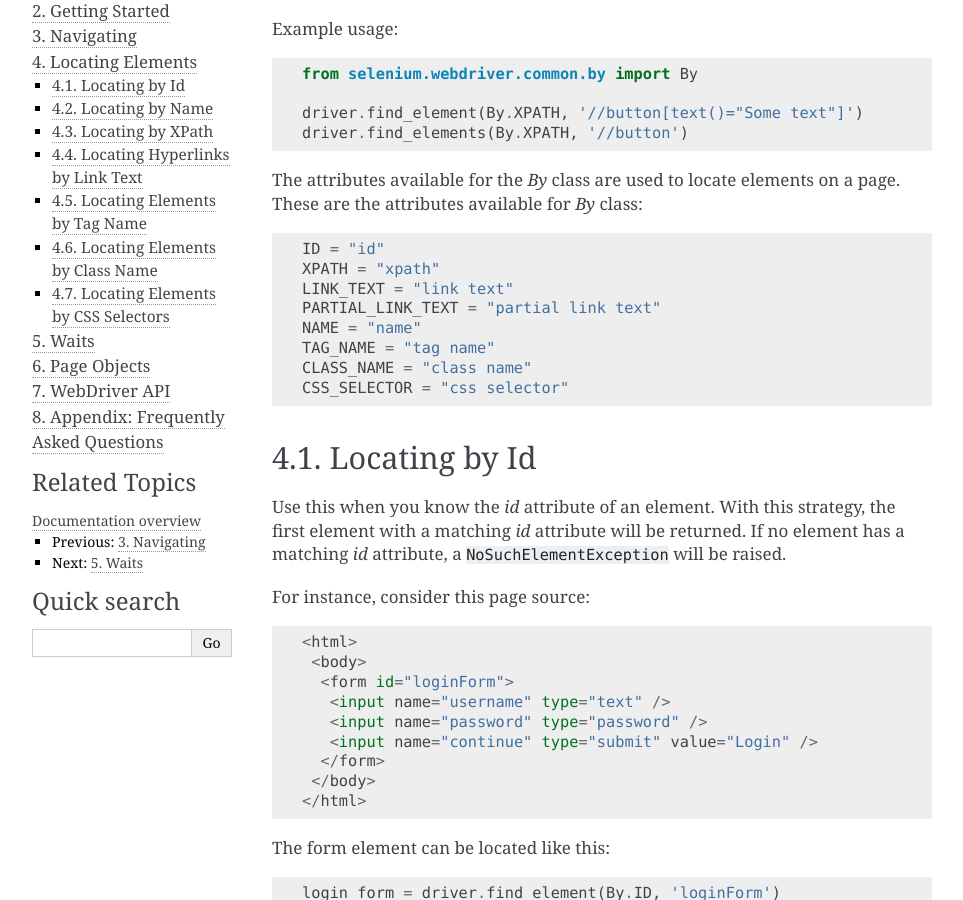
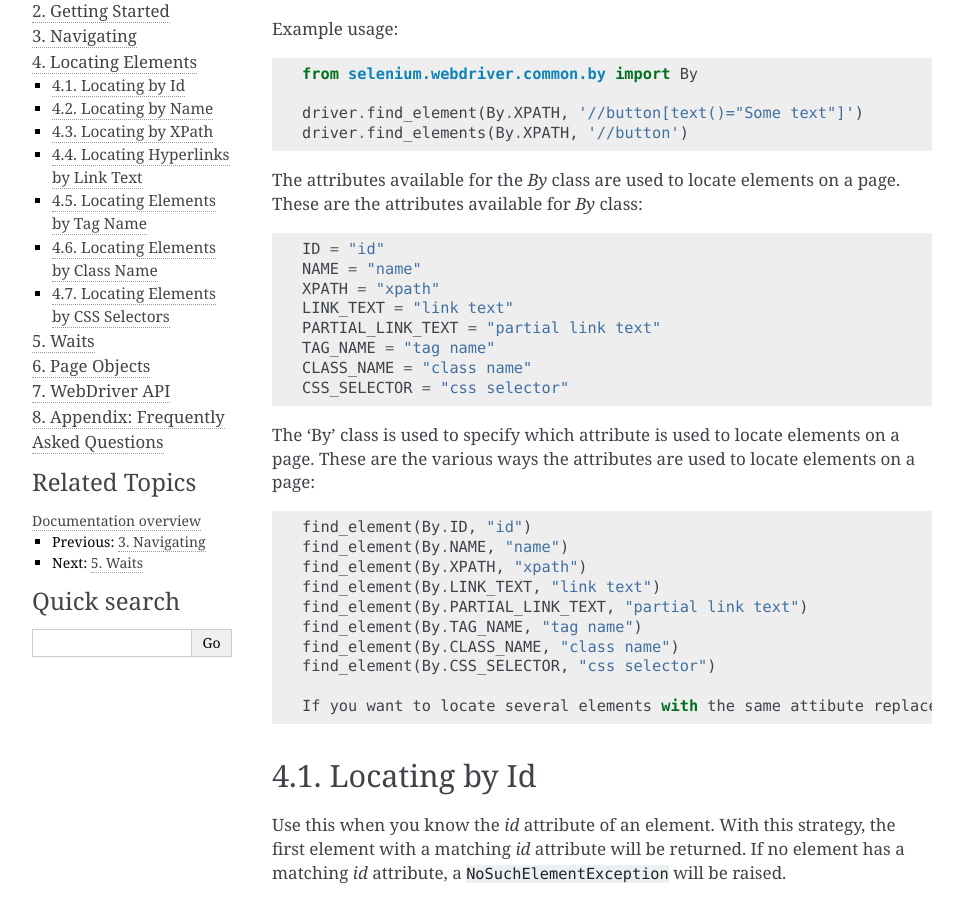
Before and after one commit to baijum/selenium-python, a Sphinx documentation site: the page built from source/locating-elements.rst, in a window 1280 px wide and 900 px high, scrolled down 297 px. Shown: the whole window, without its empty margins (148-1111 px from the left). Built offline with Sphinx 7.4.7, drawn with Linux system fonts in a browser that asks for light colours.

Commit message:
updated find_element method and minorly rearranged a list

```diff
--- a/source/locating-elements.rst
+++ b/source/locating-elements.rst
@@ -25,13 +25,27 @@
 These are the attributes available for `By` class::
 
     ID = "id"
+    NAME = "name"
     XPATH = "xpath"
     LINK_TEXT = "link text"
     PARTIAL_LINK_TEXT = "partial link text"
-    NAME = "name"
     TAG_NAME = "tag name"
     CLASS_NAME = "class name"
     CSS_SELECTOR = "css selector"
+
+The 'By' class is used to specify which attribute is used to locate elements on a page.
+These are the various ways the attributes are used to locate elements on a page::
+
+  find_element(By.ID, "id")
+  find_element(By.NAME, "name")
+  find_element(By.XPATH, "xpath")
+  find_element(By.LINK_TEXT, "link text")
+  find_element(By.PARTIAL_LINK_TEXT, "partial link text")
+  find_element(By.TAG_NAME, "tag name")
+  find_element(By.CLASS_NAME, "class name")
+  find_element(By.CSS_SELECTOR, "css selector")
+
+  If you want to locate several elements with the same attibute replace find_element with find_elements.
 
 
 Locating by Id
```
